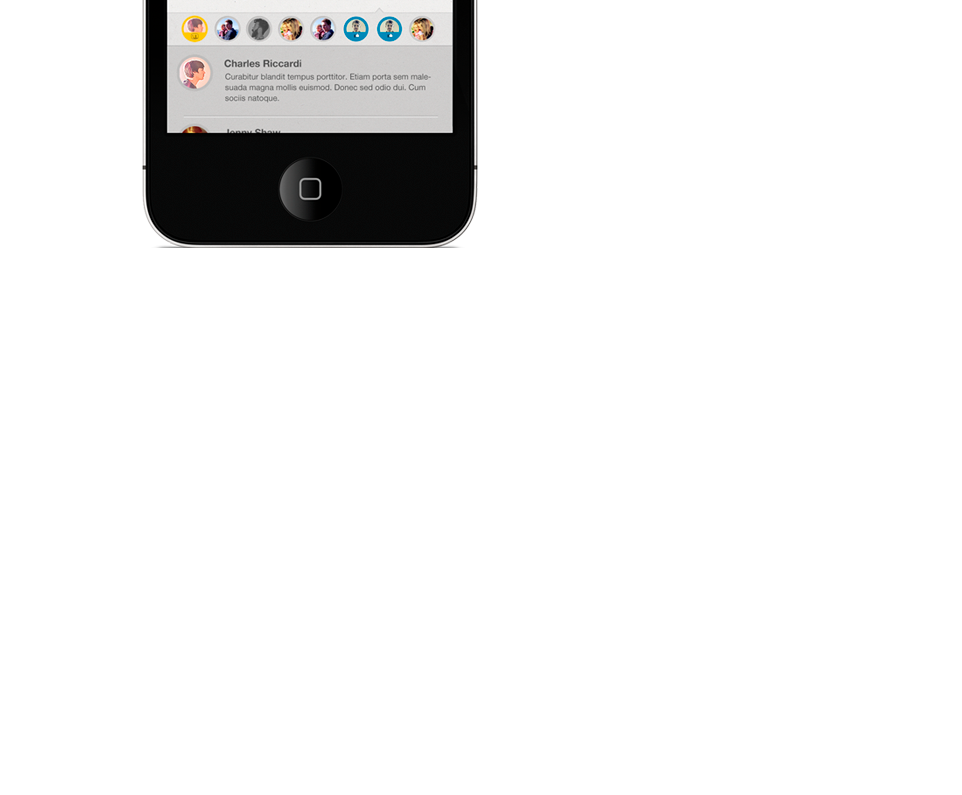
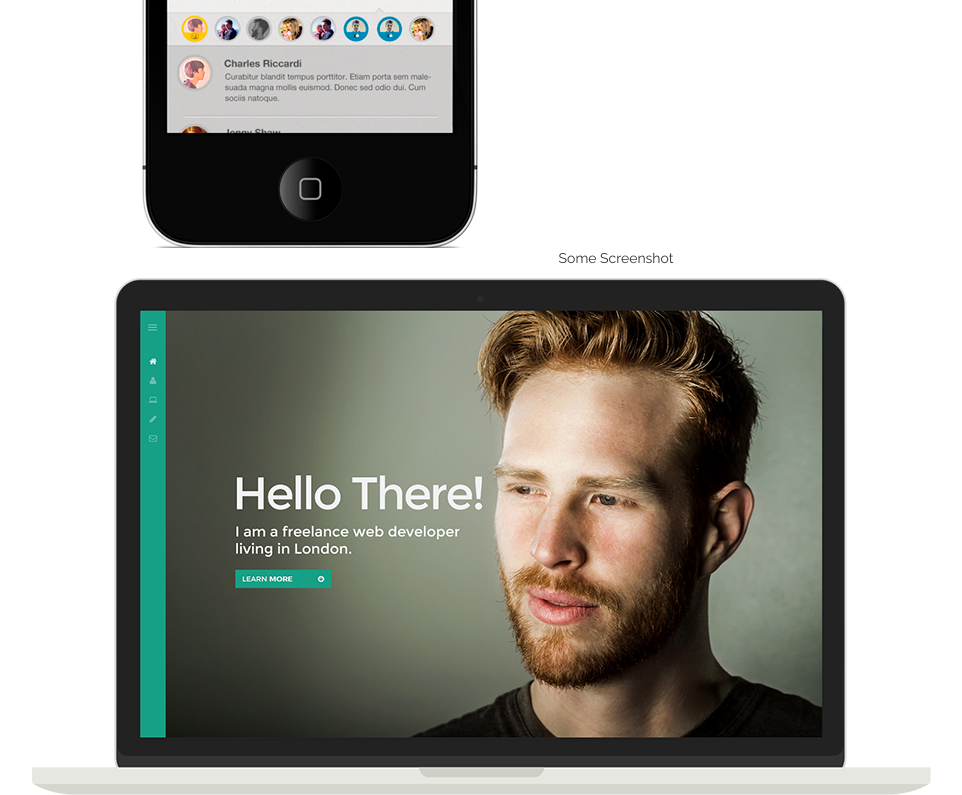
Before and after one commit to leaden/responsive-pratt, a plain HTML site: page index.html in a window 1280 px wide. Shown: the part 1432-2227 px from the top of the page, without its empty margins (24-986 px from the left). Before the commit the page ends 1680 px from the top, so only its background shows below. Drawn offline with nearby package versions, Linux system fonts and the light colour scheme.

Commit message:
four-section

```diff
--- a/index.html
+++ b/index.html
@@ -78,7 +78,7 @@
 							<img src="assets/img/mobile.png">
 						</div>
 						<div class="row">
-							<div class="col-lg-5 col-md-12 col-sm-12 col-xs-12 text-center"">
+							<div class="col-lg-5 col-md-12 col-sm-12 col-xs-12 text-center">
 								<h4>Some Features</h4>
 								<br>
 								<h5>First class design</h5>
@@ -102,6 +102,23 @@
 			</div>
 		</div>
 </section>
+<section class="four-section">
+	<div class="container">
+		<div class="row">
+			<div class="col-lg-12 col-md-12 col-sm-12 col-xs-12 text-center">
+				<p>Some Screenshot</p>
+			</div>
+			<br>
+			<div class="row">
+				<div class="col-lg-12 col-md-12 col-sm-12 col-xs-12 text-center">
+					<img src="assets/img/item-01.png" class="img-responsive">
+				</div>
+			</div>
+		</div>
+	</div>
+</section>
+
+
 
 </body>
 </html>
```
